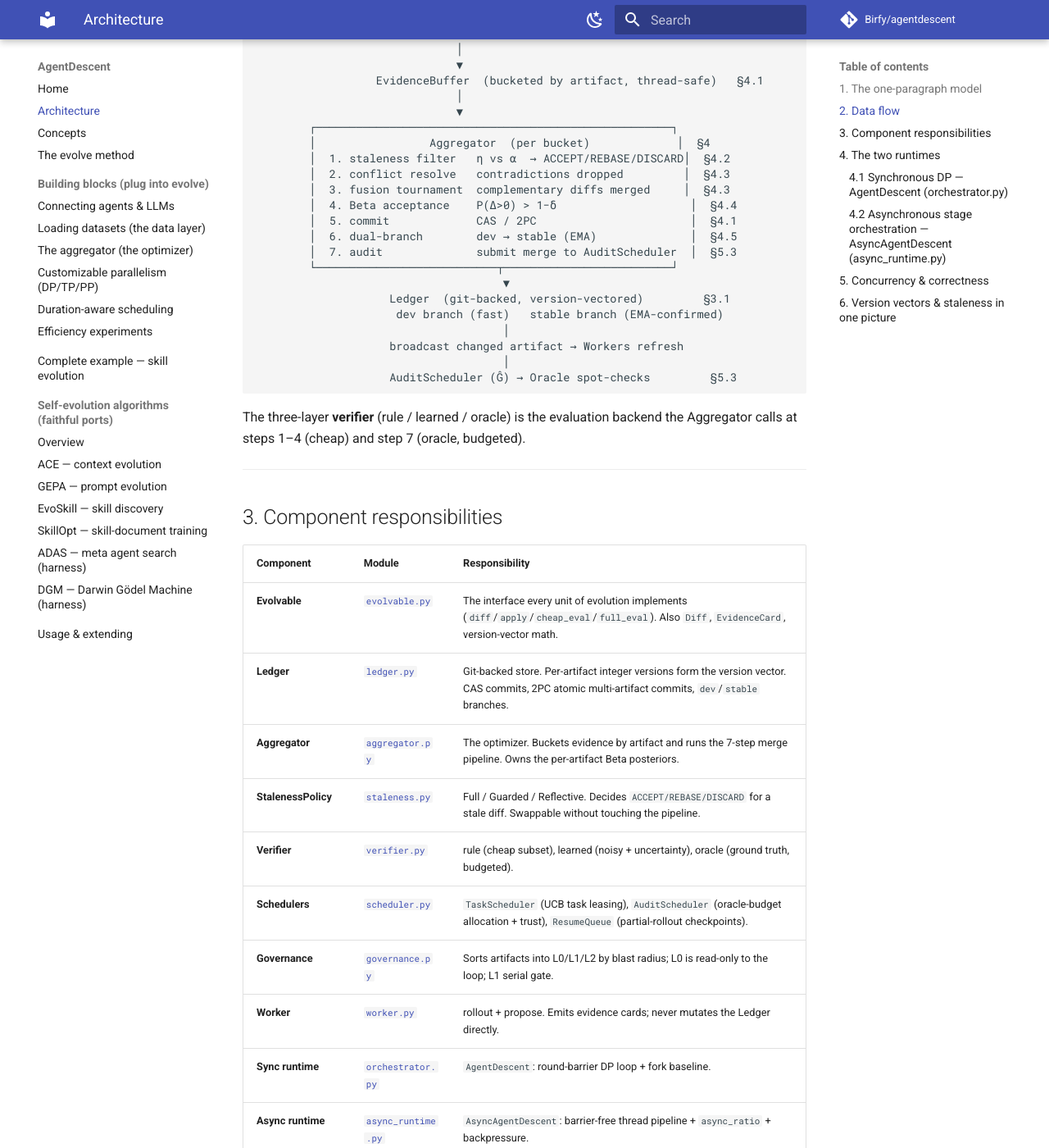
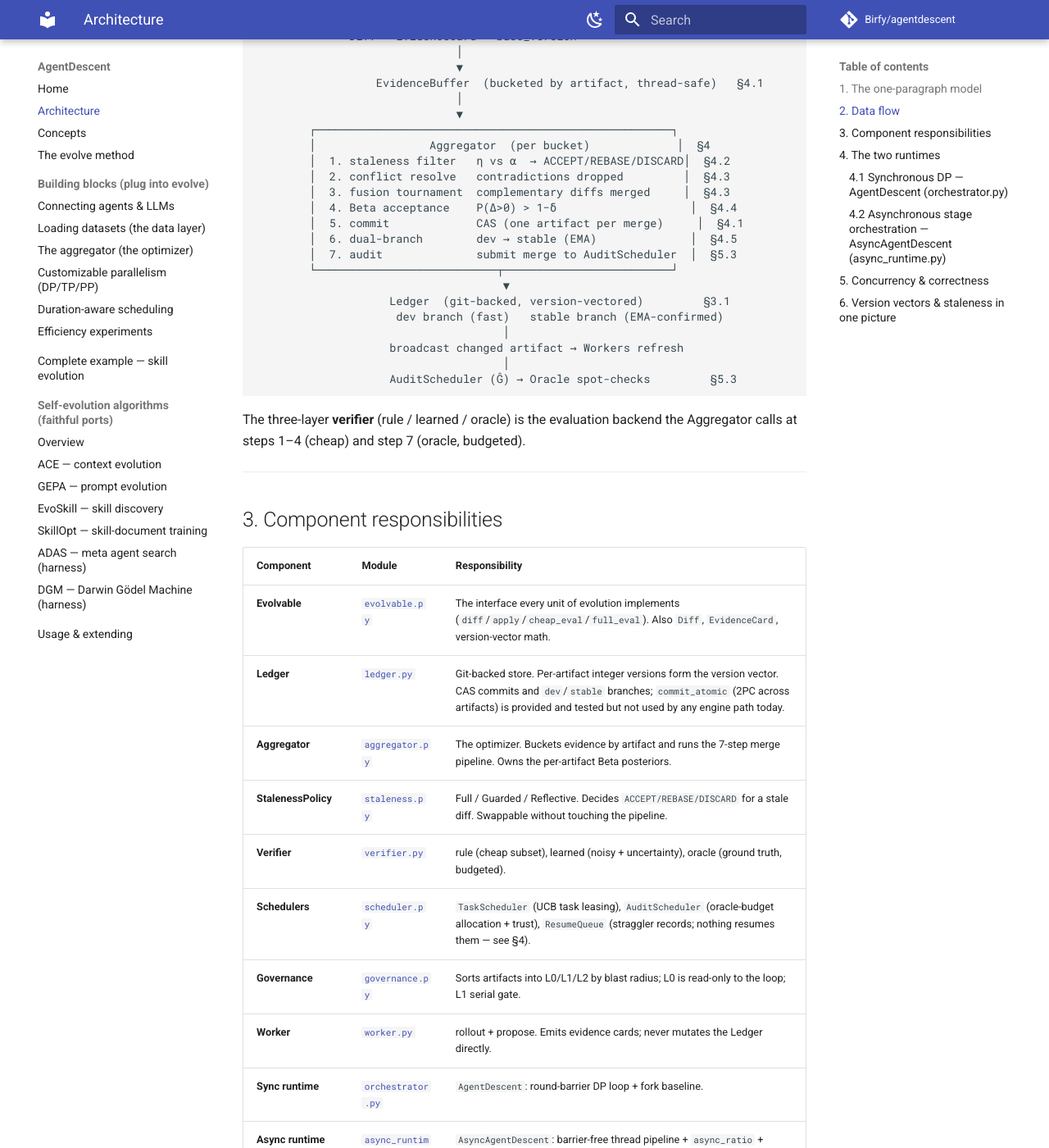
Before and after one commit to Birfy/agentdescent, an MkDocs documentation site: the page built from docs/architecture.md, in a window 1280 px wide and 1400 px high, scrolled down 2081 px. Shown: the whole window at 82% size. Built offline with MkDocs 1.6.1 and Material for MkDocs 9.7.7, drawn with Linux system fonts in a browser that asks for light colours; comment, search, counter and statistics services are not loaded.

Commit message:
docs: 2PC is available but unused; clearer --provider name
More claim-vs-code auditing.

The commit stage is documented in four places as "compare-and-swap on dev (2PC
for contract-breaking multi-artifact diffs)". commit_atomic does implement 2PC
and is tested, but the reference aggregator buckets evidence per artifact and
therefore never needs it -- no engine path calls it. It is now described as a
Ledger capability that is available rather than as something the pipeline does.
Same treatment for the architecture component table's ResumeQueue entry.

Also rename the misleading example flag: --provider glm actually means "any
OpenAI-compatible endpoint", and every real run recorded in these docs used it to
reach DeepSeek, not GLM. Examples now take --provider openai, keep glm working as
an alias, and say in the help text which endpoints it covers.

Co-Authored-By: Claude Opus 4.8 <noreply@anthropic.com>

```diff
--- a/docs/architecture.md
+++ b/docs/architecture.md
@@ -37,7 +37,7 @@ flowchart TD
         S1[1. staleness filter η vs α] --> S2[2. conflict resolution]
         S2 --> S3[3. fusion tournament]
         S3 --> S4["4. Beta acceptance P(Δ>0) &gt; 1−δ"]
-        S4 --> S5[5. commit CAS / 2PC]
+        S4 --> S5[5. commit CAS]
         S5 --> S6[6. dual-branch dev→stable]
         S6 --> S7[7. audit]
     end
@@ -75,7 +75,7 @@ The same flow, with the design-doc section numbers annotated:
         │  2. conflict resolve   contradictions dropped         │  §4.3
         │  3. fusion tournament  complementary diffs merged     │  §4.3
         │  4. Beta acceptance    P(Δ>0) > 1−δ                    │  §4.4
-        │  5. commit             CAS / 2PC                       │  §4.1
+        │  5. commit             CAS (one artifact per merge)     │  §4.1
         │  6. dual-branch        dev → stable (EMA)              │  §4.5
         │  7. audit              submit merge to AuditScheduler  │  §5.3
         └───────────────────────────┬─────────────────────────┘
@@ -98,11 +98,11 @@ the Aggregator calls at steps 1–4 (cheap) and step 7 (oracle, budgeted).
 | Component | Module | Responsibility |
 |---|---|---|
 | **Evolvable** | [`evolvable.py`](https://github.com/Birfy/agentdescent/blob/main/agentdescent/evolvable.py) | The interface every unit of evolution implements (`diff`/`apply`/`cheap_eval`/`full_eval`). Also `Diff`, `EvidenceCard`, version-vector math. |
-| **Ledger** | [`ledger.py`](https://github.com/Birfy/agentdescent/blob/main/agentdescent/ledger.py) | Git-backed store. Per-artifact integer versions form the version vector. CAS commits, 2PC atomic multi-artifact commits, `dev`/`stable` branches. |
+| **Ledger** | [`ledger.py`](https://github.com/Birfy/agentdescent/blob/main/agentdescent/ledger.py) | Git-backed store. Per-artifact integer versions form the version vector. CAS commits and `dev`/`stable` branches; `commit_atomic` (2PC across artifacts) is provided and tested but not used by any engine path today. |
 | **Aggregator** | [`aggregator.py`](https://github.com/Birfy/agentdescent/blob/main/agentdescent/aggregator.py) | The optimizer. Buckets evidence by artifact and runs the 7-step merge pipeline. Owns the per-artifact Beta posteriors. |
 | **StalenessPolicy** | [`staleness.py`](https://github.com/Birfy/agentdescent/blob/main/agentdescent/staleness.py) | Full / Guarded / Reflective. Decides `ACCEPT/REBASE/DISCARD` for a stale diff. Swappable without touching the pipeline. |
 | **Verifier** | [`verifier.py`](https://github.com/Birfy/agentdescent/blob/main/agentdescent/verifier.py) | rule (cheap subset), learned (noisy + uncertainty), oracle (ground truth, budgeted). |
-| **Schedulers** | [`scheduler.py`](https://github.com/Birfy/agentdescent/blob/main/agentdescent/scheduler.py) | `TaskScheduler` (UCB task leasing), `AuditScheduler` (oracle-budget allocation + trust), `ResumeQueue` (partial-rollout checkpoints). |
+| **Schedulers** | [`scheduler.py`](https://github.com/Birfy/agentdescent/blob/main/agentdescent/scheduler.py) | `TaskScheduler` (UCB task leasing), `AuditScheduler` (oracle-budget allocation + trust), `ResumeQueue` (straggler records; nothing resumes them — see §4). |
 | **Governance** | [`governance.py`](https://github.com/Birfy/agentdescent/blob/main/agentdescent/governance.py) | Sorts artifacts into L0/L1/L2 by blast radius; L0 is read-only to the loop; L1 serial gate. |
 | **Worker** | [`worker.py`](https://github.com/Birfy/agentdescent/blob/main/agentdescent/worker.py) | rollout + propose. Emits evidence cards; never mutates the Ledger directly. |
 | **Sync runtime** | [`orchestrator.py`](https://github.com/Birfy/agentdescent/blob/main/agentdescent/orchestrator.py) | `AgentDescent`: round-barrier DP loop + fork baseline. |
```
Also changed, not shown: CHANGELOG.md (+7 -0 lines), README.md (+3 -3 lines), docs/aggregator.md (+1 -1 lines), docs/concepts.md (+4 -2 lines), 7 other files.
